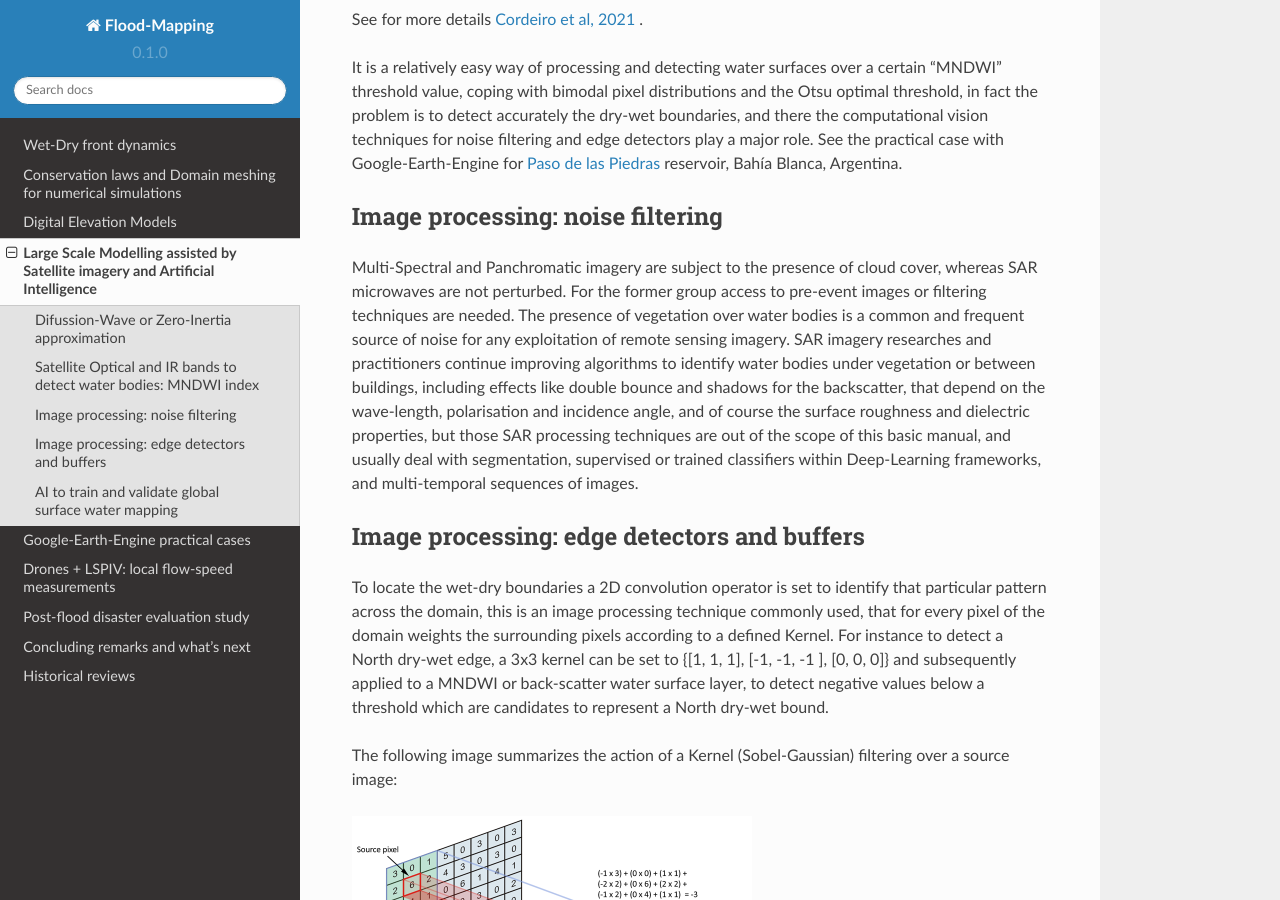
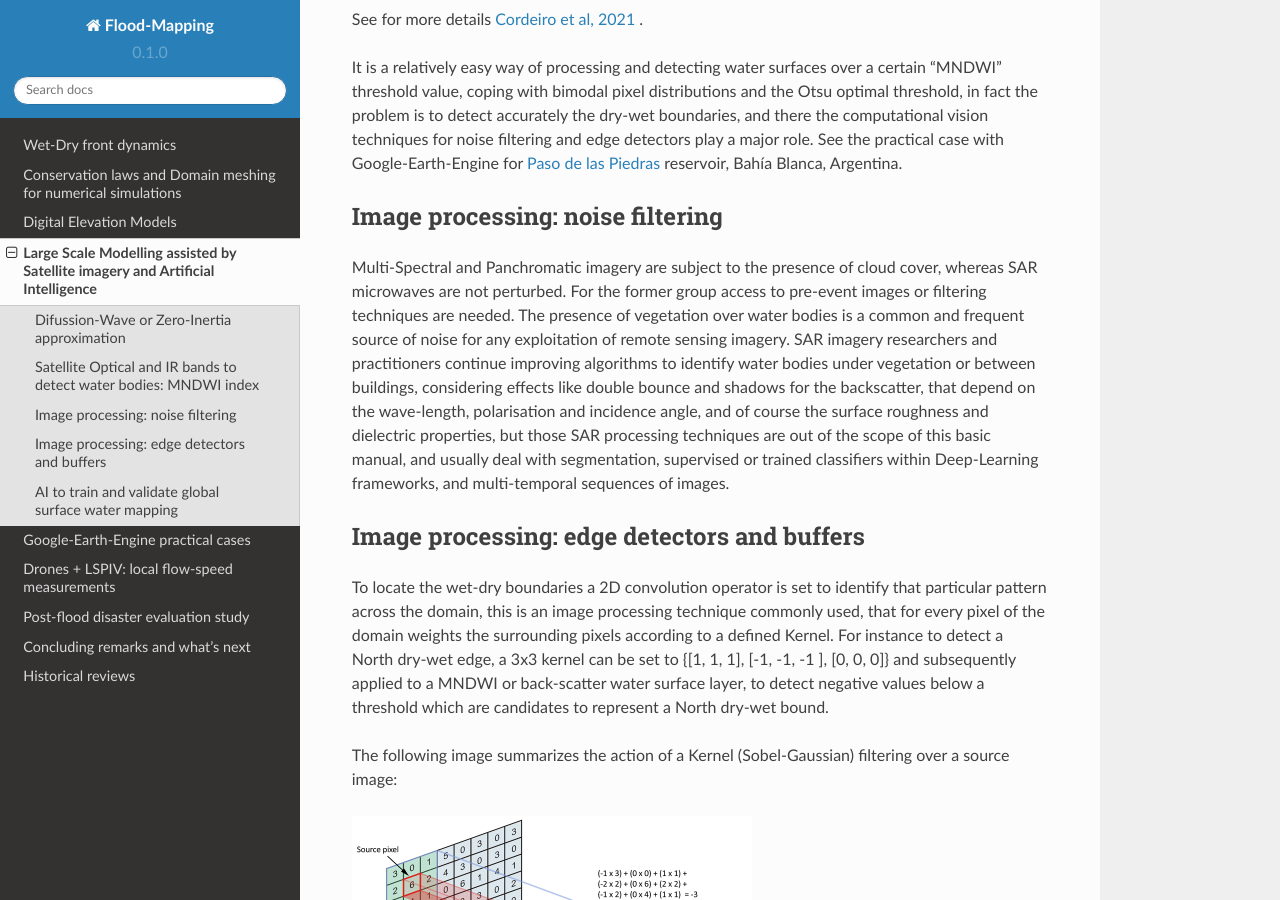
Before and after one commit to ivillamadrid/FloodMapping, a Sphinx documentation site: the page built from docs/source/lsm.rst, in a window 1280 px wide and 900 px high, scrolled down 1762 px. Built offline with Sphinx 7.4.7 and the Read the Docs theme 2.0.0, drawn with Linux system fonts in a browser that asks for light colours.

Commit message:
Update lsm.rst

```diff
--- a/docs/source/lsm.rst
+++ b/docs/source/lsm.rst
@@ -106,7 +106,7 @@
 ---------------------------------
 Multi-Spectral and Panchromatic imagery are subject to the presence of cloud cover, whereas SAR microwaves are not perturbed. For the former group
 access to pre-event images or filtering techniques are needed. The presence of vegetation over water bodies is a common and frequent source of noise for any exploitation of remote sensing imagery.
-SAR imagery researches and practitioners continue improving algorithms to identify water bodies under vegetation or between buildings, including effects like double bounce and shadows for the backscatter, that depend on the wave-length, polarisation and incidence angle, and of course the surface roughness and dielectric properties, but those SAR processing  techniques are out of the scope of this basic manual, and usually deal with segmentation, supervised or trained classifiers within Deep-Learning frameworks, and multi-temporal sequences of images.
+SAR imagery researchers and practitioners continue improving algorithms to identify water bodies under vegetation or between buildings, considering effects like double bounce and shadows for the backscatter, that depend on the wave-length, polarisation and incidence angle, and of course the surface roughness and dielectric properties, but those SAR processing  techniques are out of the scope of this basic manual, and usually deal with segmentation, supervised or trained classifiers within Deep-Learning frameworks, and multi-temporal sequences of images.
 
 Image processing: edge detectors and buffers
 --------------------------------------------
```
